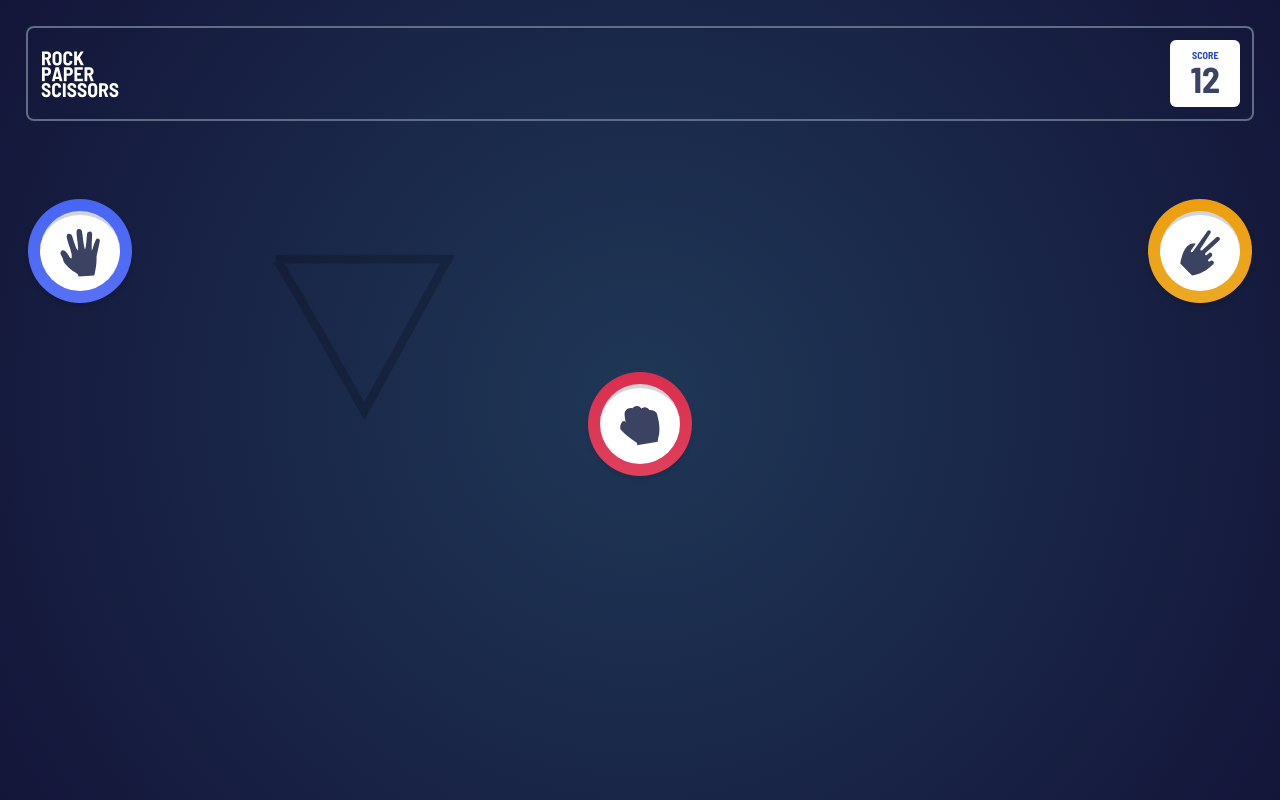
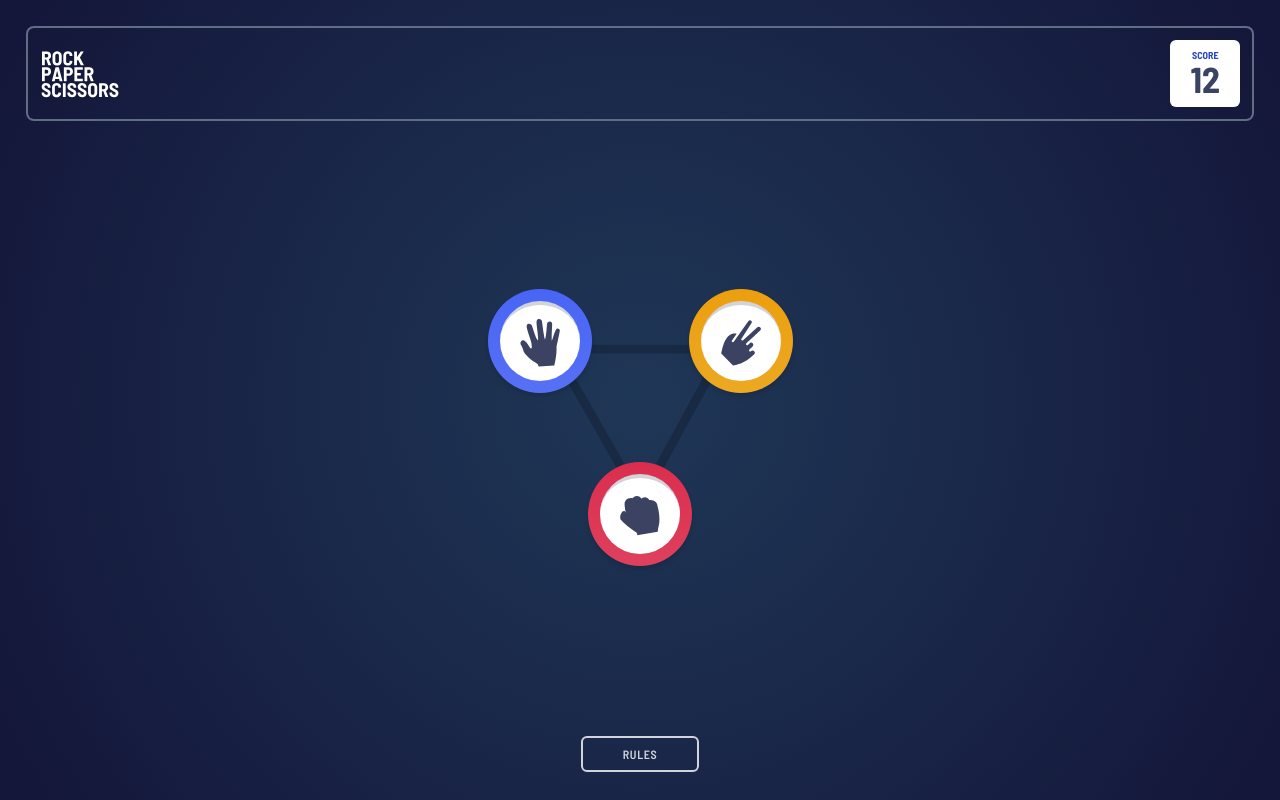
Before and after one commit to boedegoat/rock-paper-scissors, a React (Vite) app: page / in a window 1280 px wide. Built offline with nearby package versions, Linux system fonts and the light colour scheme.

Commit message:
create rules button

```diff
--- a/src/App.jsx
+++ b/src/App.jsx
@@ -4,10 +4,12 @@ import GameBoard from './components/GameBoard'
 
 const App = () => {
   return (
-    <div className='bg-main min-h-screen text-white p-7'>
+    <div className='bg-main min-h-screen text-white p-7 flex flex-col justify-between items-center'>
       <Header />
       <GameBoard />
-      {/* rules button */}
+      <button className='uppercase tracking-wider py-2 px-10 border-2 rounded-md text-xs text-gray-300 border-gray-300'>
+        rules
+      </button>
     </div>
   )
 }
--- a/src/components/GameBoard.jsx
+++ b/src/components/GameBoard.jsx
@@ -7,7 +7,7 @@ import IconScissors from '../assets/images/icon-scissors.svg'
 
 const GameBoard = () => {
   return (
-    <div className='relative mt-20'>
+    <div className='relative'>
       <div className='transform scale-[0.6]'>
         <img src={Triangle} alt='triangle' />
       </div>
--- a/src/components/Header.jsx
+++ b/src/components/Header.jsx
@@ -4,7 +4,7 @@ import Logo from '../assets/images/logo.svg'
 
 const Header = () => {
   return (
-    <header className='flex items-center justify-between rounded-md p-3 ring-2 ring-neutral-header'>
+    <header className='self-stretch flex items-center justify-between rounded-md p-3 ring-2 ring-neutral-header'>
       <div className='w-20 -mb-1'>
         <img src={Logo} alt='logo' />
       </div>
```
